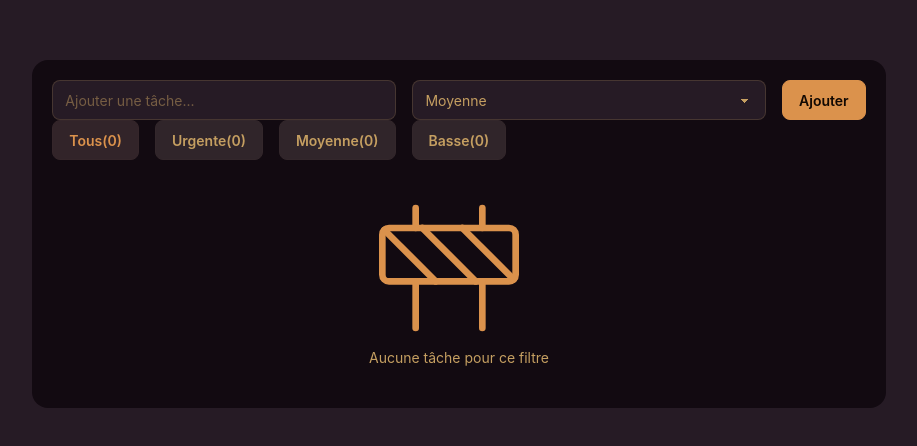
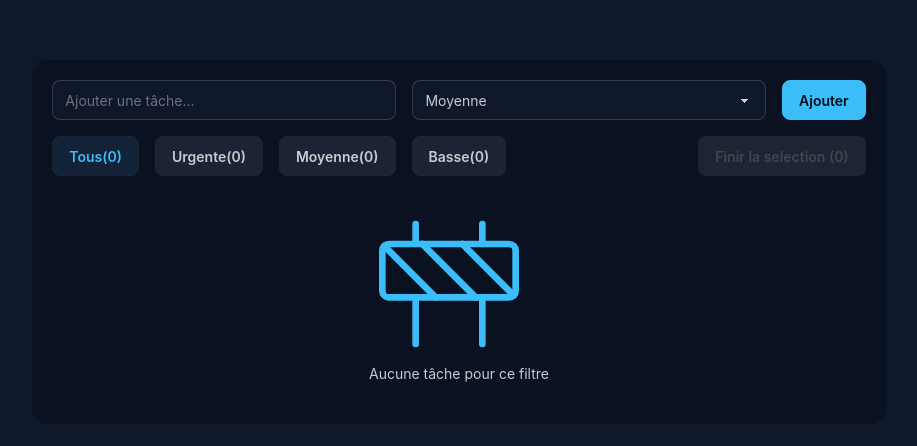
Before and after one commit to fetrafaneva/simple-todoApp, a React (Vite) app: page / in a window 1280 px wide. Shown: the top 446 px of the page, without its empty margins (181-1098 px from the left). Built offline with nearby package versions, Linux system fonts and the light colour scheme.

Commit message:
feat: add finished selected feature

```diff
--- a/index.html
+++ b/index.html
@@ -1,5 +1,5 @@
 <!DOCTYPE html>
-<html lang="en" data-theme="coffee">
+<html lang="en" data-theme="night">
   <head>
     <meta charset="UTF-8" />
     <link rel="icon" type="image/svg+xml" href="/favicon.svg" />
--- a/src/App.tsx
+++ b/src/App.tsx
@@ -71,9 +71,22 @@
     setSelecedTodos(newSelected);
   }
 
+  function finishSelected() {
+    const newTodos = todos.filter((todo) => {
+      if (selecedTodos.has(todo.id)) {
+        return false;
+      } else {
+        return true;
+      }
+    });
+
+    setTodos(newTodos);
+    setSelecedTodos(new Set());
+  }
+
   return (
     <div className="flex justify-center">
-      <div className="w-2/3 flex-col gap-4 my-15 bg-base-300 p-5 rounded-2xl">
+      <div className="w-2/3 flex flex-col gap-4 my-15 bg-base-300 p-5 rounded-2xl">
         <div className="flex gap-4">
           <input
             type="text"
@@ -100,6 +113,7 @@
           </button>
         </div>
         <div className="space-y-2 flex-1 h-fit">
+          <div className="flex items-center justify-between">
             <div className="flex flex-wrap gap-4">
               <button
                 className={` btn btn-soft ${
@@ -137,6 +151,14 @@
                 Basse({lowCount})
               </button>
             </div>
+            <button
+              onClick={finishSelected}
+              className=" btn btn-primary"
+              disabled={selecedTodos.size == 0}
+            >
+              Finir la selection ({selecedTodos.size})
+            </button>
+          </div>
 
           {filteredTodos.length > 0 ? (
             <ul className="divide-y divide-primary/20">
--- a/src/index.css
+++ b/src/index.css
@@ -1,4 +1,4 @@
 @import "tailwindcss";
 @plugin "daisyui" {
-  themes: coffee;
+  themes: night;
 }
```
Lines whose indentation alone changed are shown as unchanged.
